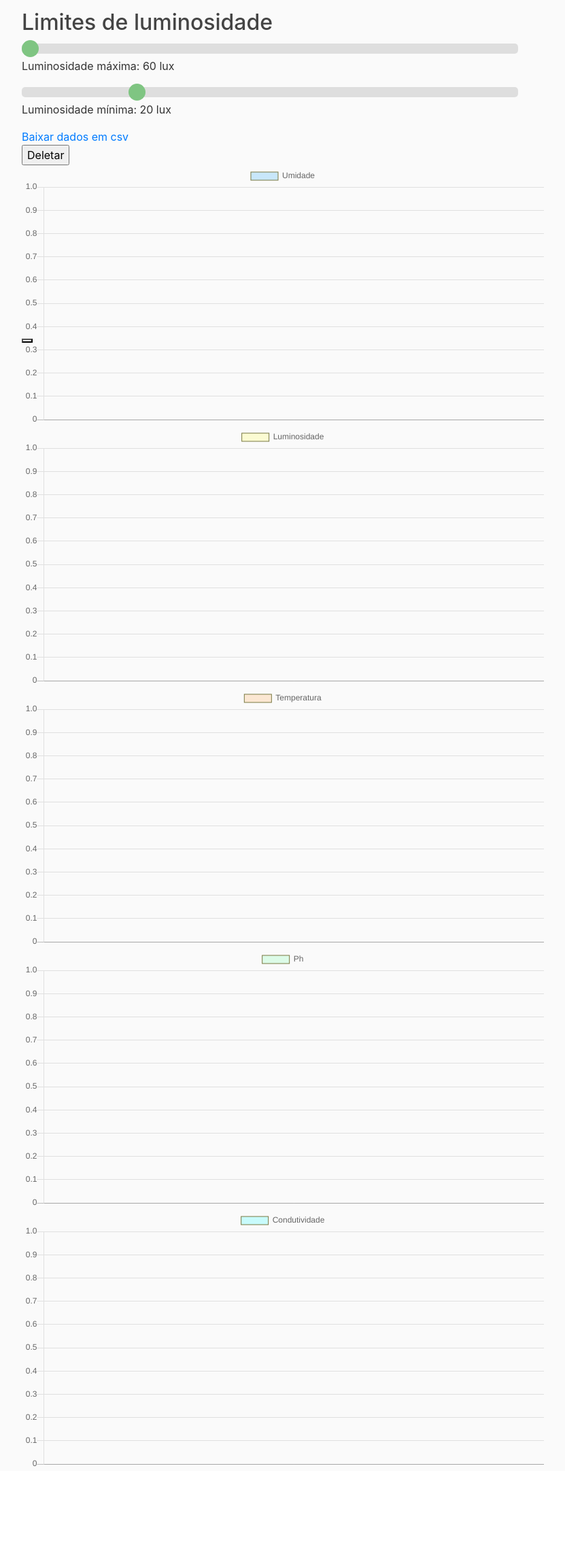
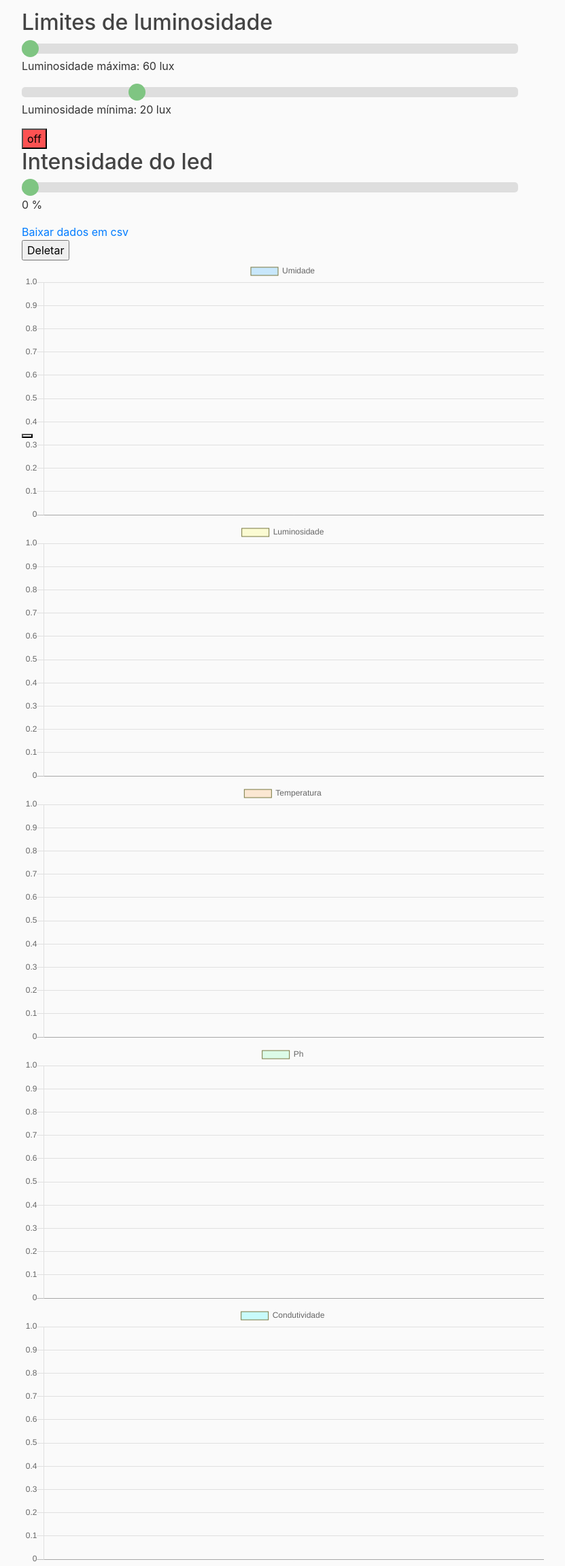
Before and after one commit to Gabriel-Salom/Beleaf, a Flask app: template templates/graph.html in a window 1280 px wide. Shown: the part 240-2543 px from the top of the page at 68% size, without its empty margins (53-884 px from the left). Before the commit the page ends 2397 px from the top, so only its background shows below. Run offline with Flask 2, Linux system fonts and the light colour scheme; the template is opened without the code that fills it, so the values that code supplies are empty; some libraries are stand-ins or nearby versions.

Commit message:
funcionalidade de acionamento manual dos leds

```diff
--- a/main.py
+++ b/main.py
@@ -61,12 +61,16 @@ class Config(db.Model):
     lux_min = db.Column(db.Integer)
     time_on = db.Column(db.Integer)
     time_off = db.Column(db.Integer)
+    automatic_light = db.Column(db.Integer)
+    light_intensity = db.Column(db.Integer)
 
-    def __init__(self, lux_max, lux_min, time_on, time_off):
+    def __init__(self, lux_max, lux_min, time_on, time_off, automatic_light, light_intensity):
         self.lux_max = lux_max
         self.lux_min = lux_min
         self.time_on = time_on
         self.time_off = time_off
+        self.automatic_light = automatic_light
+        self.light_intensity = light_intensity
 
 
 # Loading web page for users
@@ -124,7 +128,9 @@ config_fields = {
     'lux_max': fields.Integer,
     'lux_min': fields.Integer,
     'time_on': fields.Integer,
-    'time_off': fields.Integer
+    'time_off': fields.Integer,
+    'automatic_light': fields.Integer,
+    'light_intensity': fields.Integer
 }
 
 # Restful API for sending and recieving measurements
@@ -168,7 +174,9 @@ class Config_data(Resource):
             lux_min = 50
             time_on = 20
             time_off = 20
-            new_config = Config(lux_max, lux_min, time_on, time_off)
+            automatic_light = 0
+            light_intensity = 0
+            new_config = Config(lux_max, lux_min, time_on, time_off, automatic_light, light_intensity)
             db.session.add(new_config)
             db.session.commit()
         result = Config.query.filter_by(id=1).first()
@@ -180,7 +188,9 @@ class Config_data(Resource):
             lux_min = 50
             time_on = 20
             time_off = 20
-            new_config = Config(lux_max, lux_min, time_on, time_off)
+            automatic_light = 0
+            light_intensity = 0
+            new_config = Config(lux_max, lux_min, time_on, time_off, automatic_light, light_intensity)
             db.session.add(new_config)
             db.session.commit()
         else:
@@ -188,6 +198,8 @@ class Config_data(Resource):
             result.lux_min = request.json['lux_min']
             result.time_on = request.json['time_on']
             result.time_off = request.json['time_off']
+            result.automatic_light = request.json['automatic_light']
+            result.light_intensity = request.json['light_intensity']
             db.session.commit()
         return 201
 
@@ -197,5 +209,5 @@ api.add_resource(Config_data, '/config_elements')
 
 # Run Server
 if __name__ == '__main__':
-    app.run(debug=True)
-    #app.run(host= '0.0.0.0')
+    #app.run(debug=True)
+    app.run(host= '0.0.0.0')
--- a/static/graph.js
+++ b/static/graph.js
@@ -7,6 +7,9 @@ var light_list = [];
 var temperature_list = [];
 var ph_list = [];
 var conductivity_list = [];
+
+// Variavel para controle do led
+var automatic_light = 0;
 
 // Api URL
 const api_url = '/chart_data';
@@ -239,8 +242,6 @@ var conductivity_chart = new Chart(ctx, {
 });
 
 // =========================================================
-// Teste do botão slider
-
 // Tempo de acionamento da bomba
 var time_on = document.getElementById("time_on");
 var time_off = document.getElementById("time_off");
@@ -277,6 +278,29 @@ lux_min.oninput = function() {
     lux_min_output.innerHTML = this.value;
 }
 
+// Intensidade do led
+var light_intensity = document.getElementById("light_intensity");
+
+var light_intensity_output = document.getElementById("light_intensity_output");
+light_intensity_output.innerHTML = light_intensity.value;
+light_intensity.oninput = function() {
+    light_intensity_output.innerHTML = this.value;
+}
+
+function toggleState(item){
+    if(item.className == "on") {
+       item.className="off";
+       item.value="off";
+       automatic_light = 0;
+       GenerateJSON();
+    } else {
+       item.className="on";
+       item.value="on";
+       automatic_light = 1;
+       GenerateJSON();
+    }
+ }
+
 // When the user releases the slider, sends the new data to the database
 function GenerateJSON()
 {
@@ -285,6 +309,8 @@ function GenerateJSON()
     jsonData['lux_min'] = parseInt(lux_min.value);
     jsonData['time_on'] = parseInt(time_on.value);
     jsonData['time_off'] = parseInt(time_off.value);
+    jsonData['light_intensity'] = parseInt(light_intensity.value);
+    jsonData['automatic_light'] = parseInt(automatic_light);;
 
     console.log(jsonData);
 
@@ -316,7 +342,12 @@ lux_min.onchange = function() {
     GenerateJSON();
 }
 
+light_intensity.onchange = function() {
+    GenerateJSON();
+}
+
 // =========================================================
+// Deletar todos os dados
 
 
 function confirmDelete() {
--- a/static/main.css
+++ b/static/main.css
@@ -112,3 +112,6 @@ body {
     background: #4CAF50;
     cursor: pointer;
   }
+
+  .on  { background:#4CAF50; }
+  .off { background:rgb(253, 82, 82); }
--- a/templates/graph.html
+++ b/templates/graph.html
@@ -14,6 +14,13 @@
         <p>Luminosidade máxima: <span id="lux_max_output"></span> lux</p>
         <input type="range" min="10" max="55" value="20" class="slider" id="lux_min">
         <p>Luminosidade mínima: <span id="lux_min_output"></span> lux</p>
+    </div>
+
+    <div>
+        <input type="button" id="automatic_light" value="off" class="off" onclick="toggleState(this)">
+        <h2>Intensidade do led</h2>
+        <input type="range" min="0" max="150" value="0" class="slider" id="light_intensity">
+        <p><span id="light_intensity_output"></span> %</p>
     </div>
 
     <div><a href="/download">Baixar dados em csv</a></div>
```
Also changed, not shown: db.sqlite.
